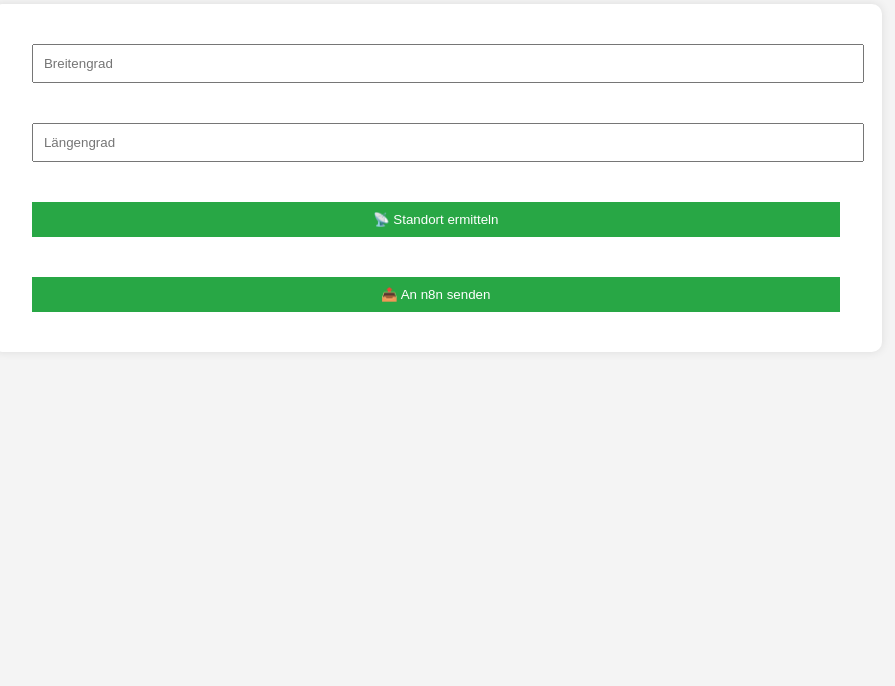
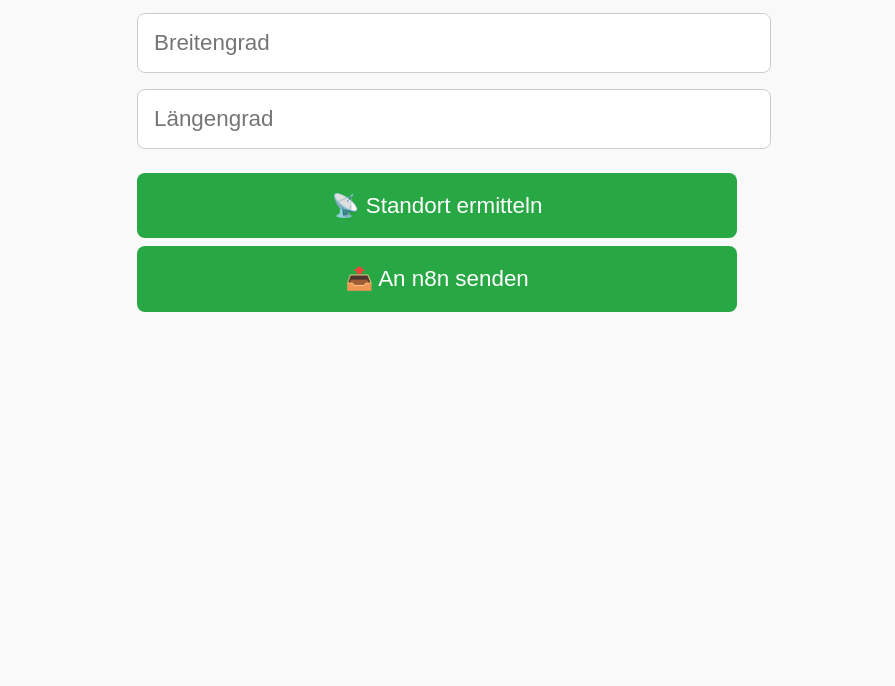
Before and after one commit to RusmirOmerovic/n8n-forstauftrag, a plain HTML site: page index.html in a window 1280 px wide. Shown: the part 114-800 px from the top of the page, without its empty margins (203-1098 px from the left). Drawn offline with Linux system fonts and the light colour scheme.

Commit message:
Clean up: alte Dateien entfernt, neue Version vorbereitet

```diff
--- a/index.html
+++ b/index.html
@@ -6,32 +6,60 @@
   <style>
     body {
   font-family: sans-serif;
-      background: #f4f4f4;
-      display: flex;
-      flex-direction: column;
-      align-items: center;
-      margin-top: 50px;
+  padding: 2rem;
+  background-color: #f9f9f9;
+  font-size: 1.2rem;
 }
-    #location-form {
-      background: #fff;
-      padding: 20px;
-      border-radius: 10px;
-      box-shadow: 0 0 10px rgba(0,0,0,0.1);
+
+h1 {
+  font-size: 2rem;
+  text-align: center;
+  margin-bottom: 2rem;
 }
-    input, button {
-      padding: 10px;
-      margin: 20px;
-      width: 95%;
+
+input[type="text"] {
+  width: 100%;
+  padding: 1rem;
+  font-size: 1.1rem;
+  margin-bottom: 1rem;
+  border-radius: 8px;
+  border: 1px solid #ccc;
 }
+
 button {
+  width: 100%;
+  padding: 1.2rem;
+  font-size: 1.2rem;
   background-color: #28a745;
   color: white;
   border: none;
+  border-radius: 8px;
+  margin-top: 0.5rem;
   cursor: pointer;
 }
+
 button:hover {
   background-color: #218838;
 }
+
+/* Responsive Layout */
+@media (min-width: 768px) {
+  body {
+    max-width: 600px;
+    margin: auto;
+    font-size: 1.4rem;
+  }
+
+  h1 {
+    font-size: 2.5rem;
+  }
+
+  input[type="text"],
+  button {
+    font-size: 1.4rem;
+  }
+}
+
   </style>
 </head>
 <body>
```
Also changed, not shown: 2 other files. Lines whose indentation alone changed are shown as unchanged.
